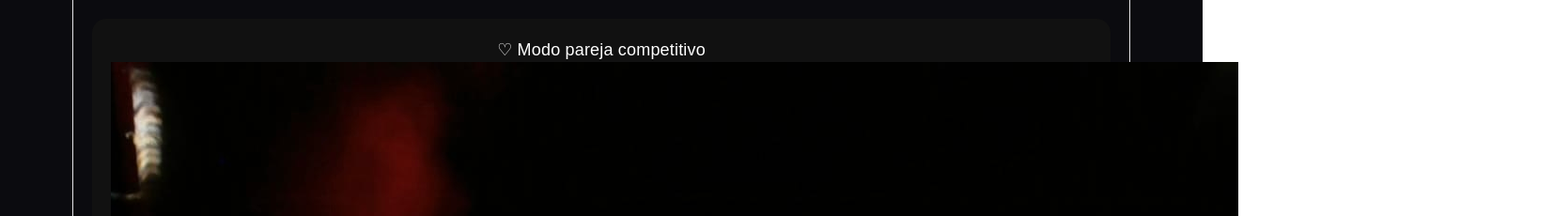
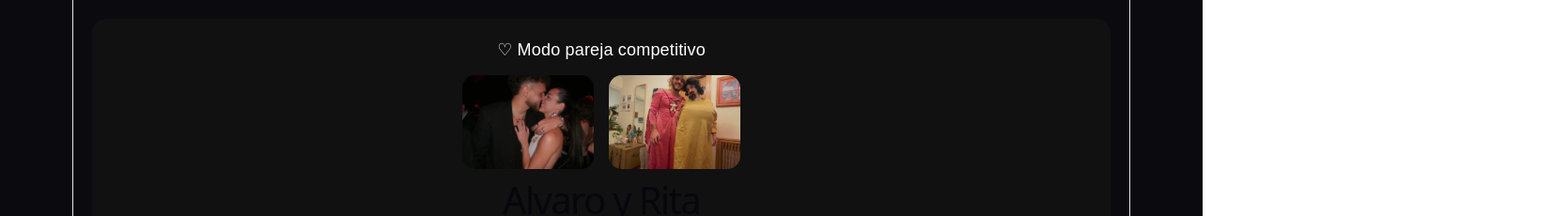
Before and after one commit to y2qy26wnx7-max/alvaro-rita-app, a React (Vite) app: page / in a window 1280 px wide. Shown: the top 230 px of the page at 94% size, 1654 px wide, since content can reach past the window. Built offline with nearby package versions, Linux system fonts and the light colour scheme; no server answers; the database is empty.

Commit message:
fix tamaño fotos header

```diff
--- a/src/App.css
+++ b/src/App.css
@@ -12,6 +12,35 @@ body {
 .container {
   max-width: 1100px;
   margin: auto;
+}
+
+/* 🔥 EVITA IMÁGENES GIGANTES */
+img {
+  max-width: 100%;
+  height: auto;
+  display: block;
+}
+
+/* 🖼️ FOTOS DEL HEADER */
+.top-photos {
+  display: flex;
+  justify-content: center;
+  gap: 16px;
+  margin: 14px 0 20px;
+}
+
+.top-photo {
+  width: 140px;
+  height: 100px;
+  object-fit: cover;
+  border-radius: 14px;
+  opacity: 0.9;
+  transition: 0.2s;
+}
+
+.top-photo:hover {
+  transform: scale(1.05);
+  opacity: 1;
 }
 
 h1 {
@@ -107,6 +136,7 @@ select {
   text-align: center;
 }
 
+/* 🏆 RANKING */
 .rank-row {
   display: flex;
   align-items: center;
@@ -120,6 +150,7 @@ select {
   gap: 12px;
 }
 
+/* 👤 AVATARES */
 .avatar {
   width: 42px;
   height: 42px;
@@ -133,9 +164,9 @@ select {
   width: 100%;
   height: 100%;
   object-fit: cover;
-  display: block;
 }
 
+/* 👤 MINI AVATAR */
 .mini-avatar {
   width: 20px;
   height: 20px;
```
